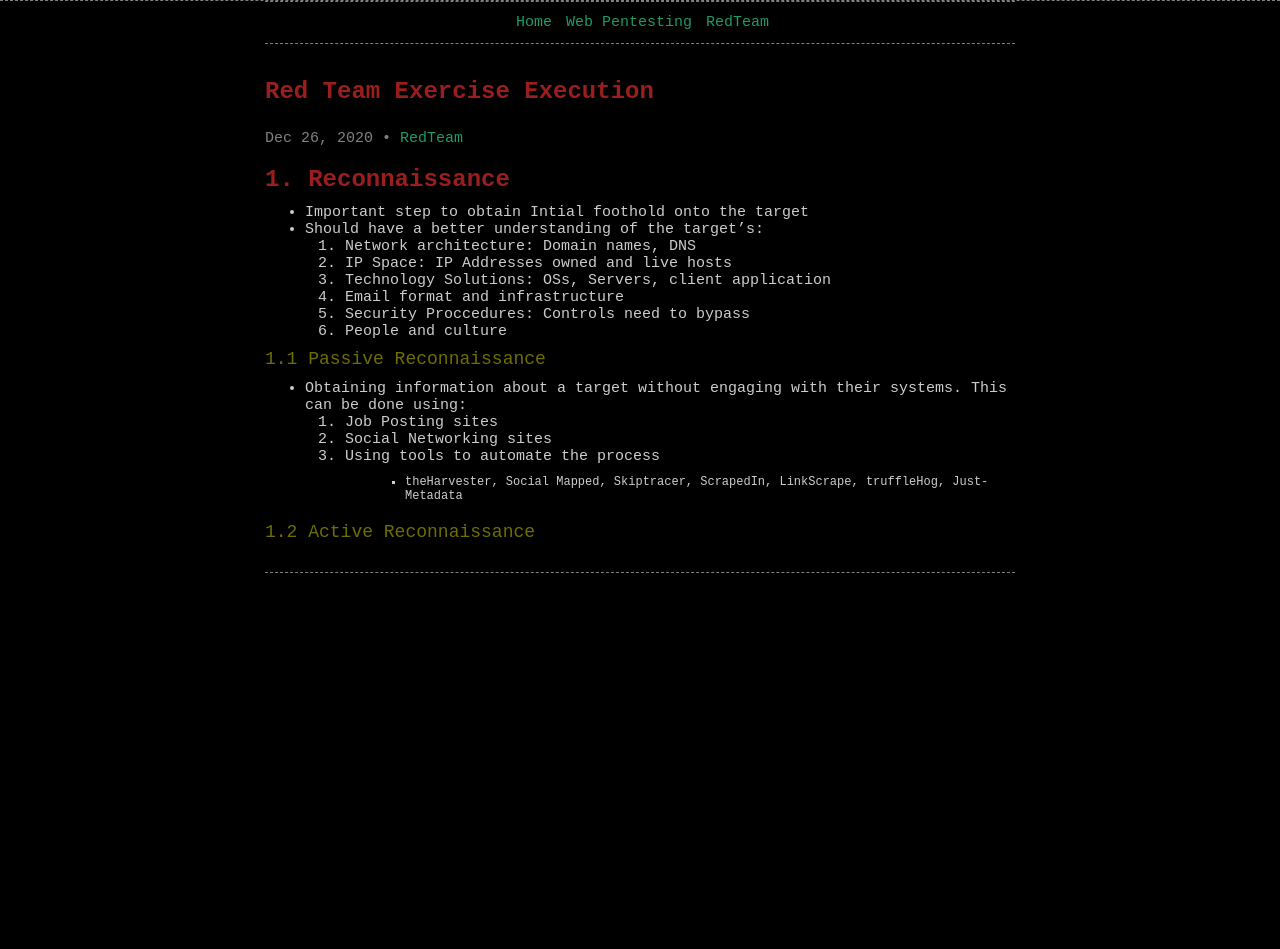
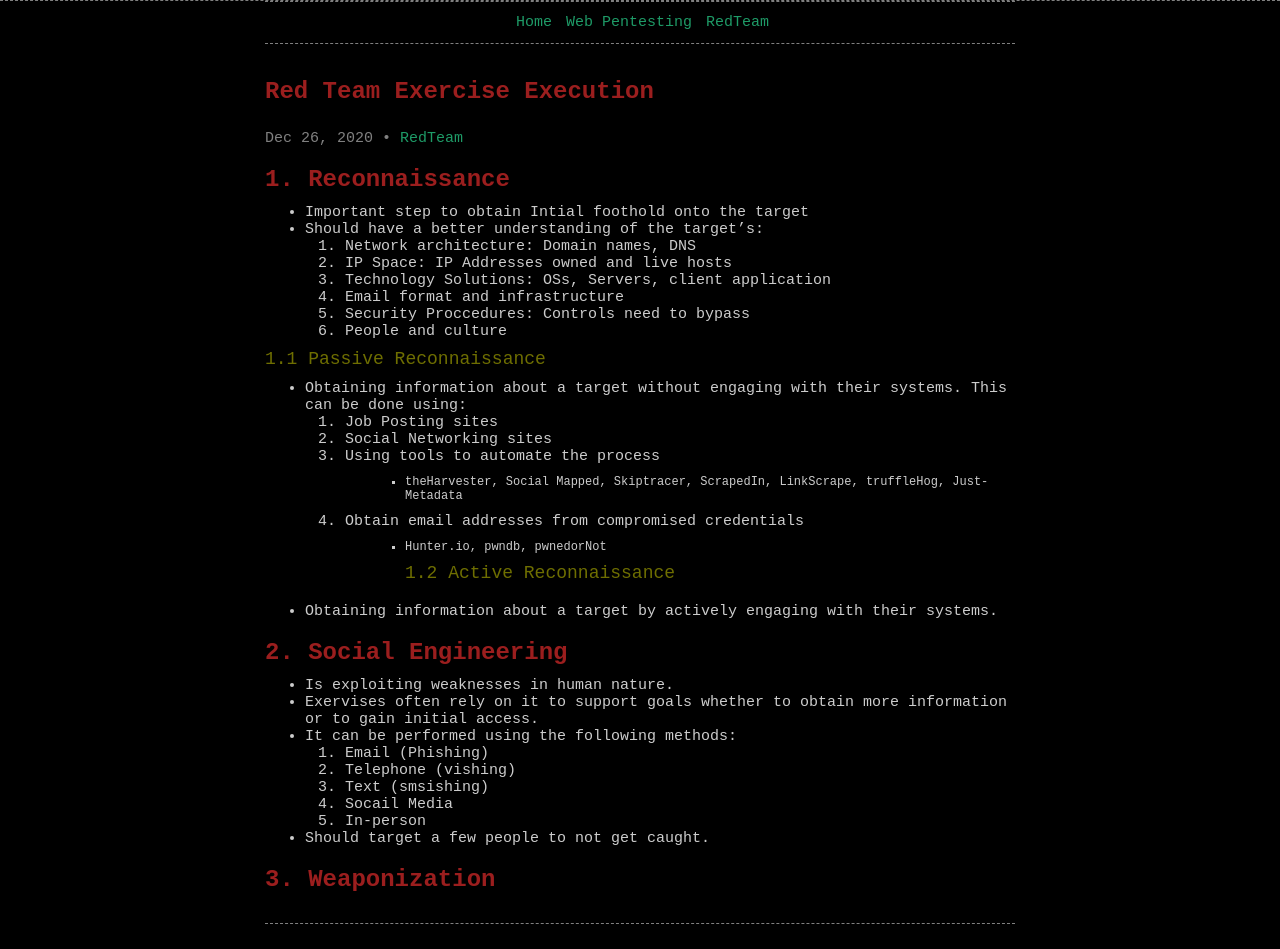
Before and after one commit to wizoutsugar/wizoutsugar.github.io, a Jekyll site: the page built from _posts/2020/RedTeam/2020-12-26-Exercise.md, in a window 1280 px wide. Built offline with Jekyll 4.4.1, drawn with Linux system fonts in a browser that asks for light colours; comment, search, counter and statistics services are not loaded; before the commit the page ends 900 px from its top, so only the background shows below that.

Commit message:
Update 2020-12-26-Exercise.md

```diff
--- a/_posts/2020/RedTeam/2020-12-26-Exercise.md
+++ b/_posts/2020/RedTeam/2020-12-26-Exercise.md
@@ -27,5 +27,20 @@ tags:
     2. Social Networking sites
     3. Using tools to automate the process
         > - theHarvester, Social Mapped, Skiptracer, ScrapedIn, LinkScrape, truffleHog, Just-Metadata
+    4. Obtain email addresses from compromised credentials
+        > - Hunter.io, pwndb, pwnedorNot
+#### 1.2 Active Reconnaissance
+- Obtaining information about a target by actively engaging with their systems.
 
-#### 1.2 Active Reconnaissance
+# 2. Social Engineering
+- Is exploiting weaknesses in human nature.
+- Exervises often rely on it to support goals whether to obtain more information or to gain initial access.
+- It can be performed using the following methods:
+    1. Email (Phishing)
+    2. Telephone (vishing)
+    3. Text (smsishing)
+    4. Socail Media
+    5. In-person
+- Should target a few people to not get caught.
+
+# 3. Weaponization
```
